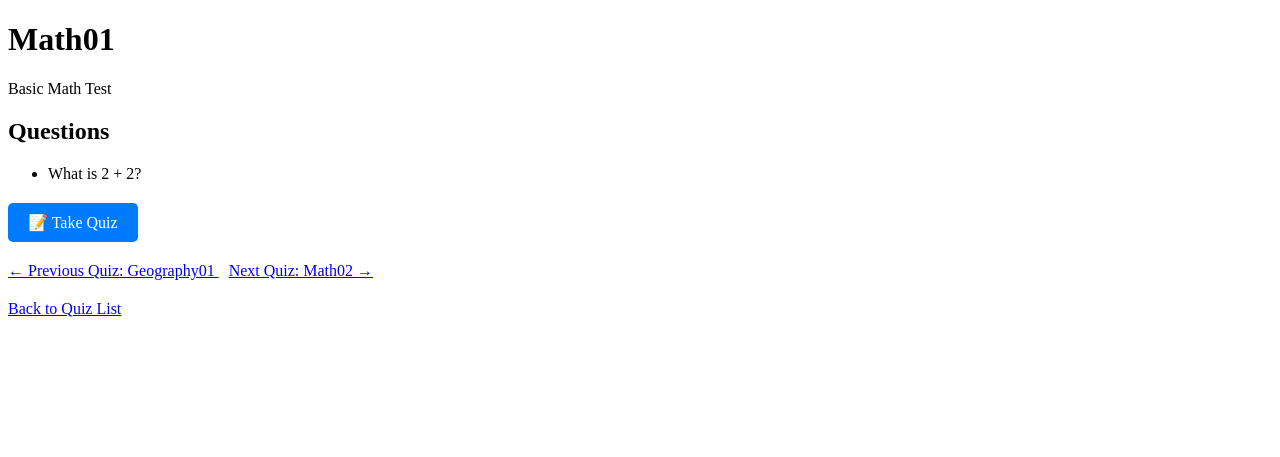
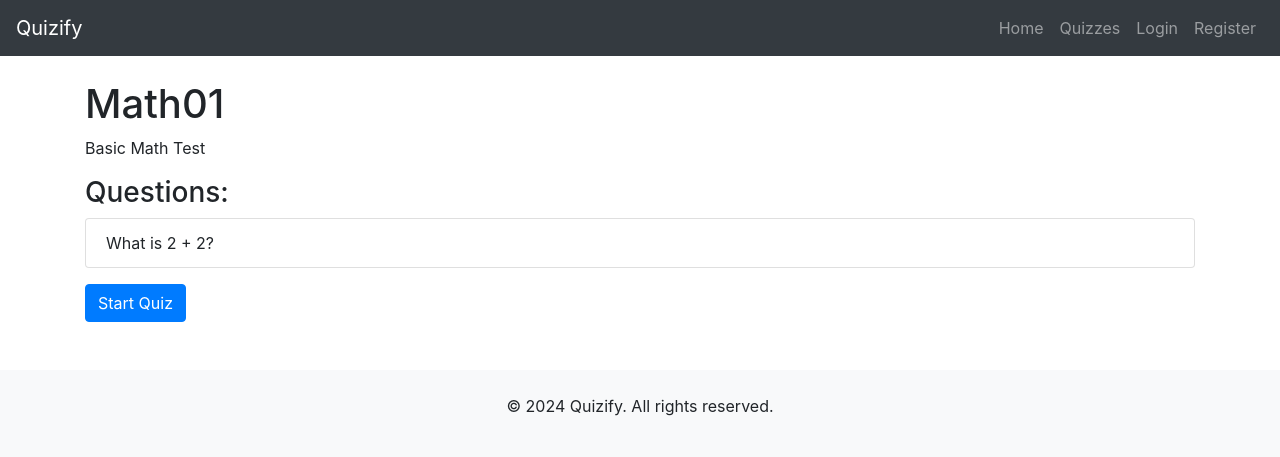
Before and after one commit to NohaZak/Quizify, a Django app: page /quizzes/2/ in a window 1280 px wide. Shown: the top 457 px of the page. Run offline with Django 5.2, Linux system fonts and the light colour scheme; data comes from the database, SQL or seed files in the repository; some libraries are stand-ins or nearby versions.

Commit message:
Enhance templates with consistent navigation, buttons, and add home page

```diff
--- a/quizzes/templates/quizzes/quiz_detail.html
+++ b/quizzes/templates/quizzes/quiz_detail.html
@@ -1,44 +1,17 @@
-<!DOCTYPE html>
-<html lang="en">
-<head>
-    <meta charset="UTF-8">
-    <meta name="viewport" content="width=device-width, initial-scale=1.0">
-    <title>{{ quiz.title }}</title>
-</head>
-<body>
-    <h1>{{ quiz.title }}</h1>
-    <p>{{ quiz.description }}</p>
+{% extends 'base.html' %}
 
-    <h2>Questions</h2>
-    <ul>
-        {% for question in questions %}
-            <li>{{ question.text }}</li>
-        {% endfor %}
-    </ul>
+{% block title %}Quiz Detail{% endblock %}
 
-    <!-- Take Quiz Button -->
-    <div style="margin-top: 20px;">
-        <a href="{% url 'take_quiz' quiz.id %}"
-           style="display: inline-block; padding: 10px 20px; background-color: #007bff; color: #fff; text-decoration: none; border-radius: 5px;">
-            📝 Take Quiz
-        </a>
-    </div>
+{% block content %}
+<h1>{{ quiz.title }}</h1>
+<p>{{ quiz.description }}</p>
 
-    <!-- Navigation Buttons -->
-    <div style="margin-top: 20px;">
-        {% if previous_quiz %}
-            <a href="{% url 'quiz_detail' previous_quiz.id %}" style="margin-right: 10px;">
-                ← Previous Quiz: {{ previous_quiz.title }}
-            </a>
-        {% endif %}
+<h3>Questions:</h3>
+<ul class="list-group">
+    {% for question in questions %}
+        <li class="list-group-item">{{ question.text }}</li>
+    {% endfor %}
+</ul>
 
-        {% if next_quiz %}
-            <a href="{% url 'quiz_detail' next_quiz.id %}">
-                Next Quiz: {{ next_quiz.title }} →
-            </a>
-        {% endif %}
-    </div>
-
-    <a href="{% url 'quiz_list' %}" style="display: block; margin-top: 20px;">Back to Quiz List</a>
-</body>
-</html>
+<a href="{% url 'take_quiz' quiz.id %}" class="btn btn-primary mt-3">Start Quiz</a>
+{% endblock %}
--- a/quizzes/urls.py
+++ b/quizzes/urls.py
@@ -3,7 +3,9 @@ from . import views
 
 urlpatterns = [
     # General Views
-    path('', views.landing_page, name='landing_page'),  # Default landing page
+    path('', views.home_page, name='landing_page'),  # Default landing page
+    path('home/', views.home_page, name='home_page'),
+
 
     # Authentication Views
     path('login/', views.user_login, name='login'),
--- a/quizzes/views.py
+++ b/quizzes/views.py
@@ -11,6 +11,10 @@ from .forms import QuizForm
 # ----------------------------
 def landing_page(request):
     return render(request, 'landing.html')
+
+def home_page(request):
+    return render(request, 'home.html')
+
 
 
 # ----------------------------
--- /dev/null
+++ b/templates/base.html
@@ -0,0 +1,43 @@
+<!DOCTYPE html>
+<html lang="en">
+<head>
+    <meta charset="UTF-8">
+    <title>{% block title %}Quizify{% endblock %}</title>
+    <link rel="stylesheet" href="https://stackpath.bootstrapcdn.com/bootstrap/4.5.2/css/bootstrap.min.css">
+</head>
+<body>
+    <!-- Navbar -->
+    <nav class="navbar navbar-expand-lg navbar-dark bg-dark">
+        <a class="navbar-brand" href="{% url 'landing_page' %}">Quizify</a>
+        <button class="navbar-toggler" type="button" data-toggle="collapse" data-target="#navbarNav">
+            <span class="navbar-toggler-icon"></span>
+        </button>
+        <div class="collapse navbar-collapse" id="navbarNav">
+            <ul class="navbar-nav ml-auto">
+                <li class="nav-item"><a class="nav-link" href="{% url 'landing_page' %}">Home</a></li>
+                <li class="nav-item"><a class="nav-link" href="{% url 'quiz_list' %}">Quizzes</a></li>
+                {% if user.is_authenticated %}
+                    <li class="nav-item"><a class="nav-link" href="{% url 'dashboard' %}">Dashboard</a></li>
+                    <li class="nav-item"><a class="nav-link" href="{% url 'logout' %}">Logout</a></li>
+                {% else %}
+                    <li class="nav-item"><a class="nav-link" href="{% url 'login' %}">Login</a></li>
+                    <li class="nav-item"><a class="nav-link" href="{% url 'register' %}">Register</a></li>
+                {% endif %}
+            </ul>
+        </div>
+    </nav>
+
+    <!-- Main Content -->
+    <div class="container mt-4">
+        {% block content %}{% endblock %}
+    </div>
+
+    <!-- Footer -->
+    <footer class="text-center mt-5 py-4 bg-light">
+        <p>&copy; 2024 Quizify. All rights reserved.</p>
+    </footer>
+
+    <script src="https://code.jquery.com/jquery-3.5.1.slim.min.js"></script>
+    <script src="https://cdn.jsdelivr.net/npm/bootstrap@4.5.2/dist/js/bootstrap.bundle.min.js"></script>
+</body>
+</html>
```
Also changed, not shown: quizzes/templates/quizzes/quiz_list.html (+15 -16 lines), quizzes/templates/quizzes/quiz_result.html (+10 -30 lines), quizzes/templates/quizzes/take_quiz.html (+10 -26 lines), templates/home.html (added, +17 -0 lines), templates/login.html (+13 -16 lines), templates/register.html (+13 -16 lines).
